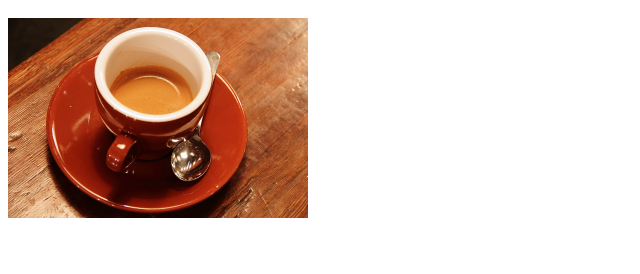
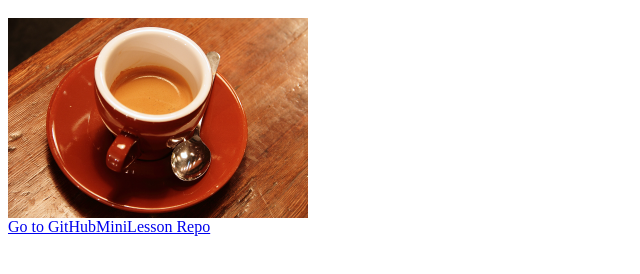
Before and after one commit to mkanchanag/mkanchanag.github.io, a plain HTML site: page index.html in a window 1280 px wide. Shown: the part 48-322 px from the top of the page, without its empty margins (0-640 px from the left). Drawn offline with Linux system fonts and the light colour scheme.

Commit message:
Update index.html

```diff
--- a/index.html
+++ b/index.html
@@ -1,4 +1,7 @@
 <html>
     <h1>Kanchana's Portfolio</h1>
     <img src="./coffee.png" width = "300" />
+    <div>
+        <a href="https://mkanchanag.github.io/GitHubMiniLesson">Go to GitHubMiniLesson Repo</a>
+    </div>
 </html>
```
